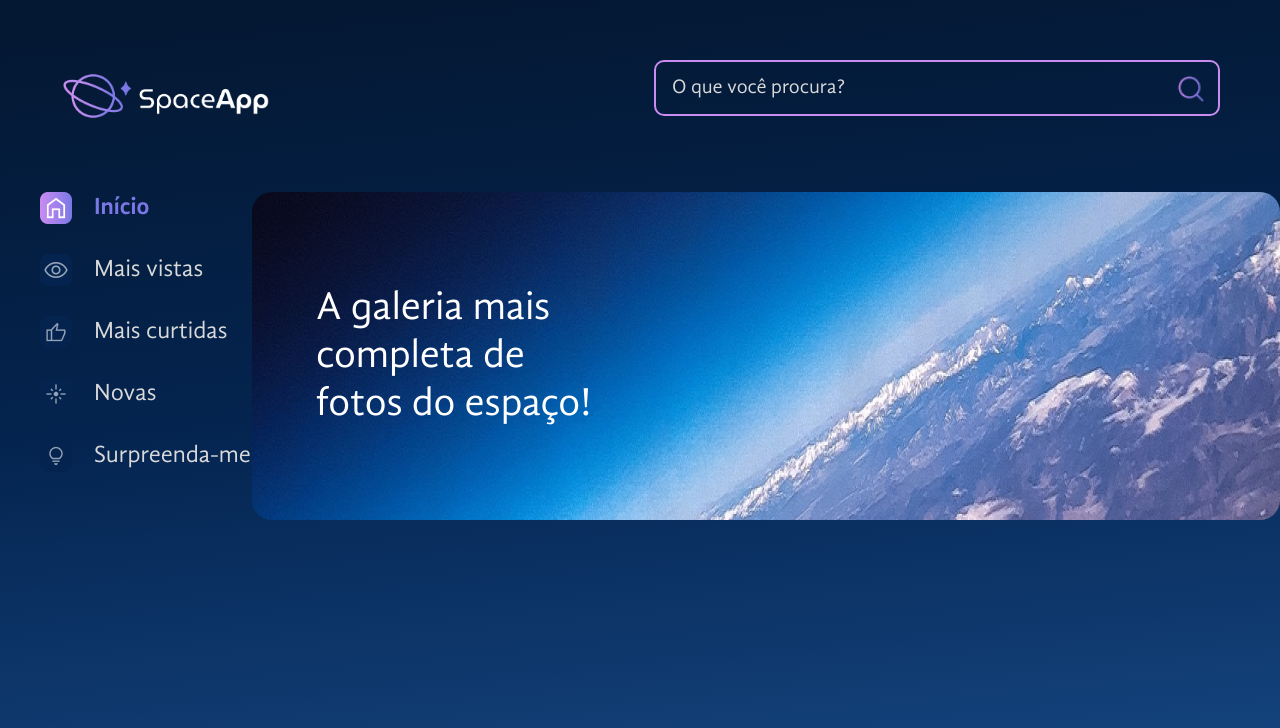
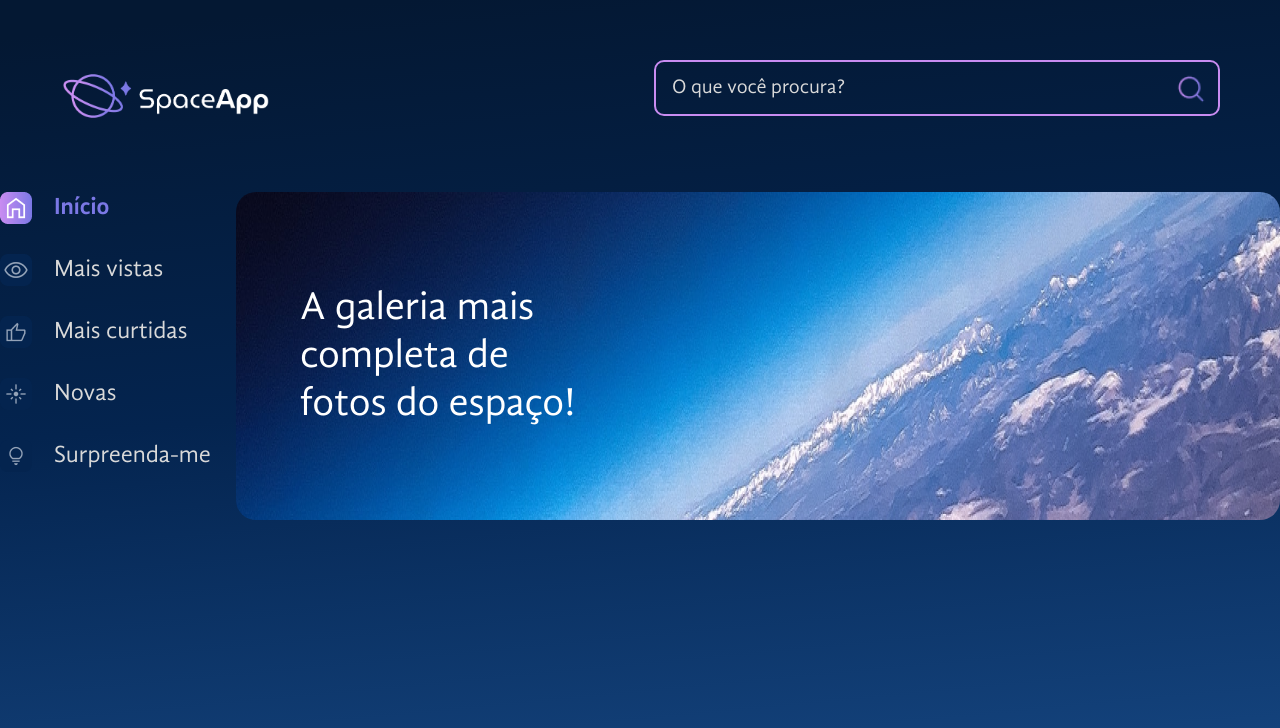
Before and after one commit to SamillyNunes/space-app, a React (Vite) app: page / in a window 1280 px wide. Shown: the top 728 px of the page. Built offline with nearby package versions, Linux system fonts and the light colour scheme.

Commit message:
chore: working on desktop visualization

```diff
--- a/src/App.jsx
+++ b/src/App.jsx
@@ -15,19 +15,32 @@ const GradientBackground = styled.div`
   min-height: 100vh;
 `;
 
+const AppContainer = styled.div`
+  width: 1440px;
+  max-width: 100%;
+  margin: 0 auto;
+`;
+
+const MainContainer = styled.main`
+  display: flex;
+  gap: 24px;
+`;
+
 function App() {
   return (
     <GradientBackground>
       <GlobalStyles />
-      <Header />
-      <main style={{ display: "flex" }}>
-        <SideBar />
+      <AppContainer>
+        <Header />
+        <MainContainer>
+          <SideBar />
 
-        <Banner
-          title="A galeria mais completa de fotos do espaço!"
-          backgroundImg={'/images/earth.png'}
-        />
-      </main>
+          <Banner
+            title="A galeria mais completa de fotos do espaço!"
+            backgroundImg={"/images/earth.png"}
+          />
+        </MainContainer>
+      </AppContainer>
     </GradientBackground>
   );
 }
--- a/src/components/SideBar/index.jsx
+++ b/src/components/SideBar/index.jsx
@@ -6,7 +6,6 @@ const ListStyled = styled.ul`
   padding: 0;
   margin: 0;
   width: 212px;
-  margin-left: 2.5rem;
 `;
 
 const SideBar = () => {
```
